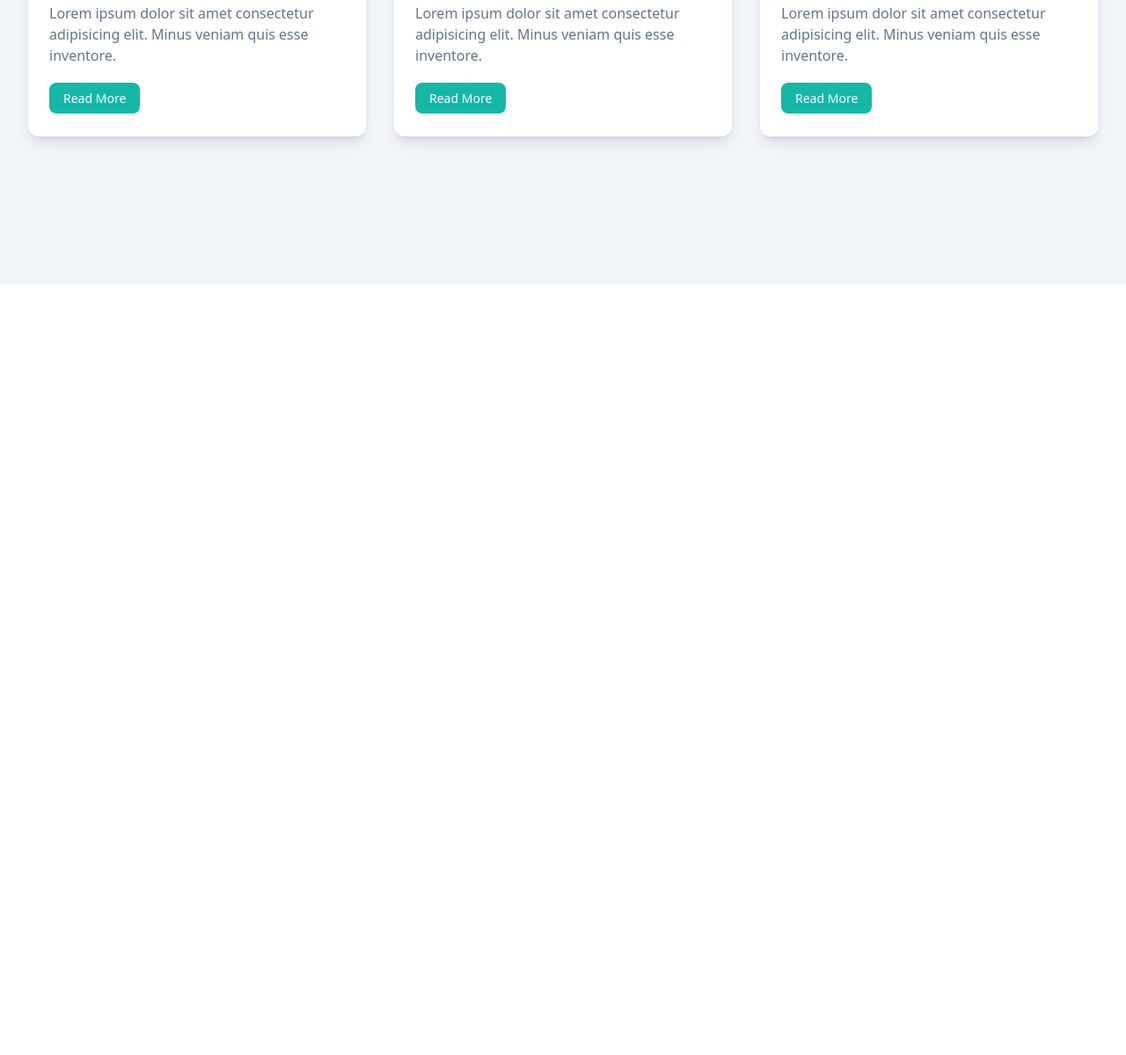
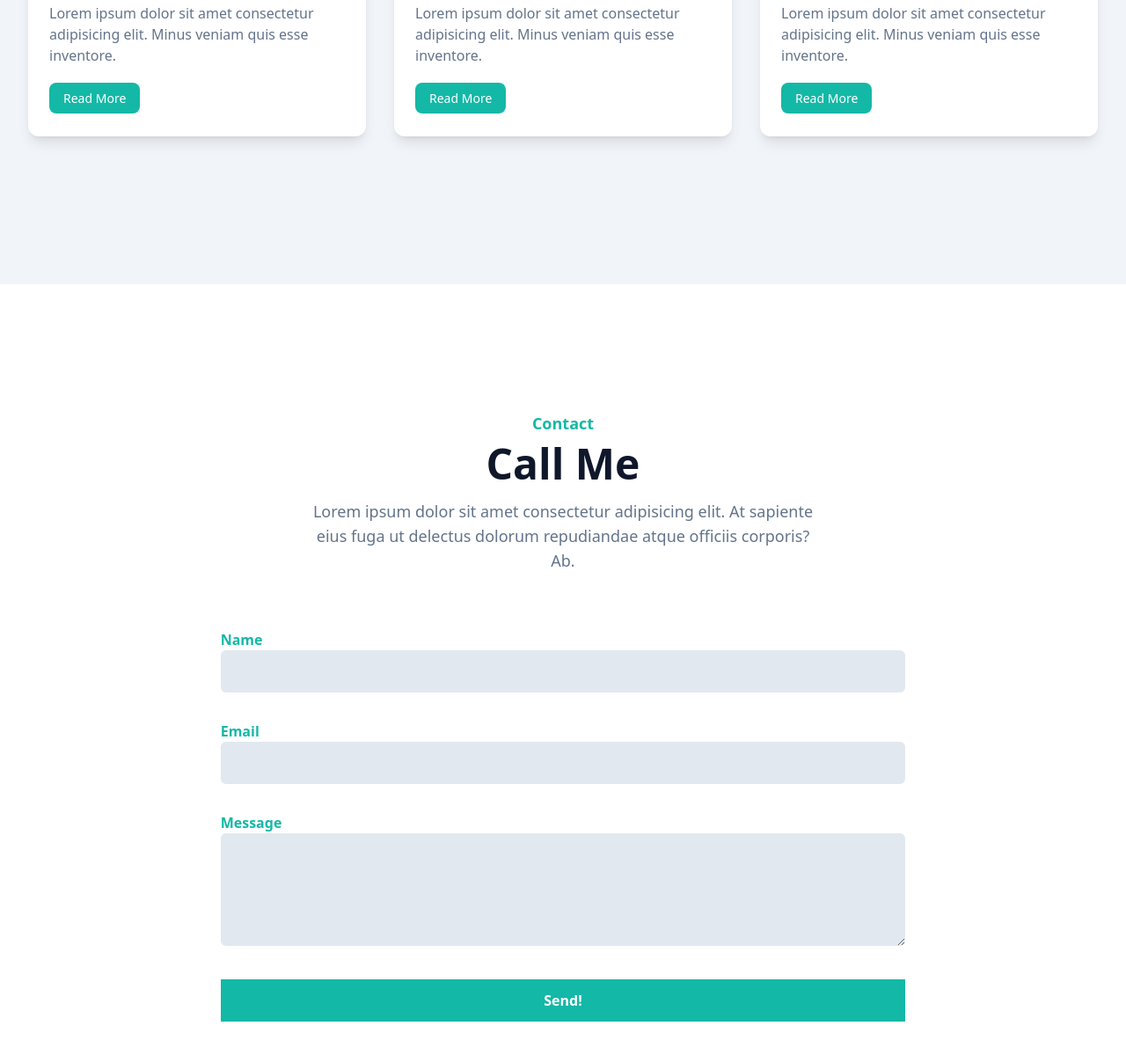
Before and after one commit to danielivan09/profile-tailwindcss, a website: page index.html in a window 1280 px wide. Shown: the part 3656-4855 px from the top of the page at 88% size. Before the commit the page ends 3979 px from the top, so only its background shows below. Drawn offline with Linux system fonts and the light colour scheme.

Commit message:
adding contact section

```diff
--- a/index.html
+++ b/index.html
@@ -274,7 +274,8 @@
                 <div class="max-w-xl mx-auto text-center mb-16">
                     <h4 class="font-semibold text-lg text-primary mb-2">Blog</h4>
                     <h2 class="font-bold text-secondary text-3xl mb-4 sm:text-4xl lg:text-5xl">Newest Blog</h2>
-                    <p class="font-medium text-md text-slatee md:text-lg">Lorem ipsum dolor sit amet consectetur adipisicing
+                    <p class="font-medium text-md text-slatee md:text-lg">Lorem ipsum dolor sit amet consectetur
+                        adipisicing
                         elit. Distinctio numquam dignissimos ullam sequi!</p>
                 </div>
             </div>
@@ -285,25 +286,36 @@
                         <img src="https://source.unsplash.com/360x200?programming" alt="Programming" class="w-full">
                         <div class="py-8 px-6">
                             <h3>
-                               <a href="#" class="block mb-3 font-semibold text-xl text-secondary hover:text-primary duration-300 truncate">Programming Tutorial</a>
+                                <a href="#"
+                                    class="block mb-3 font-semibold text-xl text-secondary hover:text-primary duration-300 truncate">Programming
+                                    Tutorial</a>
                             </h3>
-                            <p class="font-medium text-slatee text-base mb-6">Lorem ipsum dolor sit amet consectetur adipisicing elit. Minus veniam quis esse inventore.
+                            <p class="font-medium text-slatee text-base mb-6">Lorem ipsum dolor sit amet consectetur
+                                adipisicing elit. Minus veniam quis esse inventore.
                             </p>
-                            <a href="#" class="font-medium text-sm text-white bg-primary py-2 px-4 rounded-lg hover:opacity-80">Read More</a>
+                            <a href="#"
+                                class="font-medium text-sm text-white bg-primary py-2 px-4 rounded-lg hover:opacity-80">Read
+                                More</a>
                         </div>
                     </div>
                 </div>
 
                 <div class="w-full px-4 lg:w-1/2 xl:w-1/3">
                     <div class="bg-white rounded-xl overflow-hidden shadow-lg mb-10">
-                        <img src="https://source.unsplash.com/360x200?mechanical+keyboard" alt="Programming" class="w-full">
+                        <img src="https://source.unsplash.com/360x200?mechanical+keyboard" alt="Programming"
+                            class="w-full">
                         <div class="py-8 px-6">
                             <h3>
-                               <a href="#" class="block mb-3 font-semibold text-xl text-secondary hover:text-primary duration-300 truncate">Gaming Keyboard</a>
+                                <a href="#"
+                                    class="block mb-3 font-semibold text-xl text-secondary hover:text-primary duration-300 truncate">Gaming
+                                    Keyboard</a>
                             </h3>
-                            <p class="font-medium text-slatee text-base mb-6">Lorem ipsum dolor sit amet consectetur adipisicing elit. Minus veniam quis esse inventore.
+                            <p class="font-medium text-slatee text-base mb-6">Lorem ipsum dolor sit amet consectetur
+                                adipisicing elit. Minus veniam quis esse inventore.
                             </p>
-                            <a href="#" class="font-medium text-sm text-white bg-primary py-2 px-4 rounded-lg hover:opacity-80">Read More</a>
+                            <a href="#"
+                                class="font-medium text-sm text-white bg-primary py-2 px-4 rounded-lg hover:opacity-80">Read
+                                More</a>
                         </div>
                     </div>
                 </div>
@@ -313,11 +325,16 @@
                         <img src="https://source.unsplash.com/360x200?hacking" alt="Programming" class="w-full">
                         <div class="py-8 px-6">
                             <h3>
-                               <a href="#" class="block mb-3 font-semibold text-xl text-secondary hover:text-primary duration-300 truncate">How to hack your public wifi</a>
+                                <a href="#"
+                                    class="block mb-3 font-semibold text-xl text-secondary hover:text-primary duration-300 truncate">How
+                                    to hack your public wifi</a>
                             </h3>
-                            <p class="font-medium text-slatee text-base mb-6">Lorem ipsum dolor sit amet consectetur adipisicing elit. Minus veniam quis esse inventore.
+                            <p class="font-medium text-slatee text-base mb-6">Lorem ipsum dolor sit amet consectetur
+                                adipisicing elit. Minus veniam quis esse inventore.
                             </p>
-                            <a href="#" class="font-medium text-sm text-white bg-primary py-2 px-4 rounded-lg hover:opacity-80">Read More</a>
+                            <a href="#"
+                                class="font-medium text-sm text-white bg-primary py-2 px-4 rounded-lg hover:opacity-80">Read
+                                More</a>
                         </div>
                     </div>
                 </div>
@@ -327,6 +344,53 @@
     </section>
     <!-- Blog Section End -->
 
+    <!-- Contact Section Start -->
+    <section id="contact" class="pt-36 pb-32">
+        <div class="container">
+            <div class="w-full px-4">
+                <div class="w-full px-4">
+                    <div class="max-w-xl mx-auto text-center mb-16">
+                        <h4 class="font-semibold text-lg text-primary mb-2">Contact</h4>
+                        <h2 class="font-bold text-secondary text-3xl mb-4 sm:text-4xl lg:text-5xl">Call Me</h2>
+                        <p class="font-medium text-md text-slatee md:text-lg">Lorem ipsum dolor sit amet consectetur
+                            adipisicing elit.
+                            At sapiente eius fuga ut delectus dolorum repudiandae atque officiis corporis? Ab.</p>
+                    </div>
+                </div>
+
+
+                <form action="">
+                    <div class="w-full lg:w-2/3 lg:mx-auto">
+                        <div class="w-full mb-8 px-4">
+                            <label for="name" class="text-base font-bold text-primary">Name</label>
+                            <input type="text" id="name"
+                                class="w-full bg-slate-200 text-secondary p-3 rounded-md focus:outline-none focus:ring-primary focus:ring-1 focus:border-primary" />
+                        </div>
+
+                        <div class="w-full mb-8 px-4">
+                            <label for="email" class="text-base font-bold text-primary">Email</label>
+                            <input type="email" id="email"
+                                class="w-full bg-slate-200 text-secondary p-3 rounded-md focus:outline-none focus:ring-primary focus:ring-1 focus:border-primary" />
+                        </div>
+
+                        <div class="w-full mb-8 px-4">
+                            <label for="message" class="text-base font-bold text-primary">Message</label>
+                            <textarea type="text" id="message"
+                                class="w-full bg-slate-200 text-secondary p-3 rounded-md focus:outline-none focus:ring-primary focus:ring-1 focus:border-primary h-32">
+                        </textarea>
+                        </div>
+
+                        <div class="w-full px-4">
+                            <button
+                                class="w-full text-base font-semibold bg-primary py-3 px-8 text-white hover:opacity-80 hover:shadow-lg transition duration-500">Send!</button>
+                        </div>
+                    </div>
+                </form>
+            </div>
+        </div>
+    </section>
+    <!-- Contact Section End -->
+
 
 
     <script src="dist/js/script.js"></script>
```
Also changed, not shown: dist/output.css.
